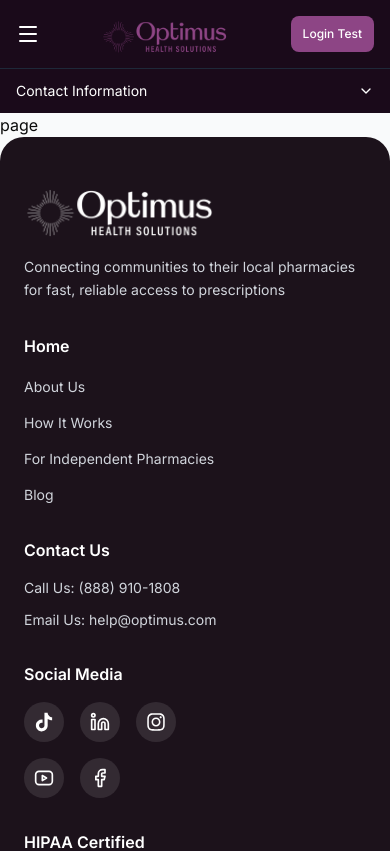
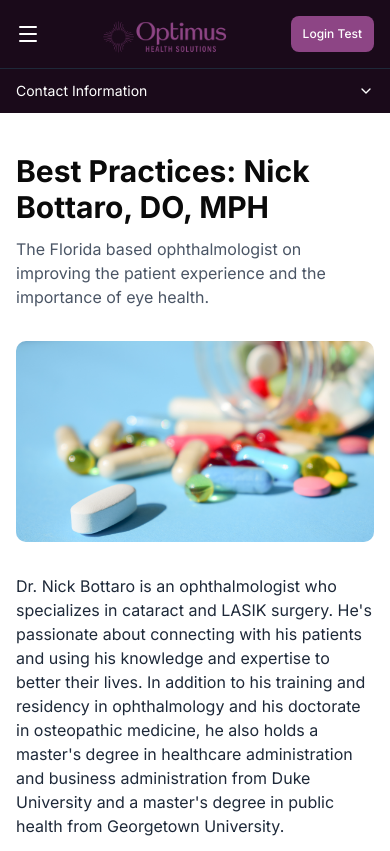
Before and after one commit to TanvirAhmed2942/future-pharmacy-website, a Next.js app: page /blog/blog-details/1 in a window 390 px wide. Shown: the top 851 px of the page. Built offline with nearby package versions, Linux system fonts and the light colour scheme.

Commit message:
blog details

```diff
--- a/src/app/(main)/blog/blog-details/[id]/page.tsx
+++ b/src/app/(main)/blog/blog-details/[id]/page.tsx
@@ -1,7 +1,13 @@
+import BlogDetailsLayout from "@/components/main/blog/blog-details/blogDetailsLayout";
 import React from "react";
 
-function page() {
-  return <div>page</div>;
+function Page() {
+  // We're using useParams inside BlogDetailsLayout to get the ID
+  return (
+    <div className="min-h-screen bg-white">
+      <BlogDetailsLayout />
+    </div>
+  );
 }
 
-export default page;
+export default Page;
--- /dev/null
+++ b/src/components/main/blog/blog-details/blogDetailsLayout.tsx
@@ -0,0 +1,121 @@
+"use client";
+import React from "react";
+import Image from "next/image";
+import { useParams } from "next/navigation";
+
+function BlogDetailsLayout() {
+  const params = useParams();
+  const blogId = params.id as string;
+  console.log(`Fetching blog with id: ${blogId}`);
+  const blogData = {
+    title: "Best Practices: Nick Bottaro, DO, MPH",
+    subtitle:
+      "The Florida based ophthalmologist on improving the patient experience and the importance of eye health.",
+    image: "/blog/blog.jpg",
+    content: [
+      {
+        type: "paragraph",
+        text: "Dr. Nick Bottaro is an ophthalmologist who specializes in cataract and LASIK surgery. He's passionate about connecting with his patients and using his knowledge and expertise to better their lives. In addition to his training and residency in ophthalmology and his doctorate in osteopathic medicine, he also holds a master's degree in healthcare administration and business administration from Duke University and a master's degree in public health from Georgetown University.",
+      },
+      {
+        type: "paragraph",
+        text: "Read on to learn how Dr. Bottaro got his start in medicine, how he approaches patient care, and how prioritizing eye health can help patients to take better care of their overall physical health.",
+      },
+      {
+        type: "question",
+        title:
+          "How did you get started in medicine and what inspired you to choose your specialty?",
+        answer:
+          "I've always wanted to be in medicine. It started with my grandmother, the matriarch of our family, who had a serious heart attack when I was in the first grade. The surgeon who helped her recover completely changed all of our lives. I remember thinking what an impact a person in medicine can have on the lives of so many people, and I fell in love with the field soon after that. During my training, I wanted to find a specialty that would enable me to have an impact on people's lives. When I found ophthalmology, I realized that I could help to cure peoples' blindness through cataract and LASIK surgeries. While doing this work, I saw how grateful the patients were and how I was able to help transform their lives for the better. Since then, I knew that ophthalmology was the right specialty for me.",
+      },
+      {
+        type: "question",
+        title:
+          "Can you tell us about your approach to improving the patient experience?",
+        answer:
+          "I approach my patients with a servant's heart. Ultimately, I use our sessions to help patients in their time of need. In my experience, creating a positive experience for the patient means ensuring that I have an empathetic and skilled manner that enables me to build trusting relationships with them and treat the whole person. Managing an eye condition can be very stressful and scary for the patient, especially when surgery is required. Which is why I do what I can to make sure that they feel that I'm treating them exactly how I would treat a family member. I want them to feel that all of their questions have been answered, that they're never rushed, and that they've been properly educated on their condition. In addition to being an expert in my field and in the top 1% of surgeons in the country, this is one of the most important parts of my job.",
+      },
+      {
+        type: "question",
+        title:
+          "Tell us more about your approach to health literacy and health education.",
+        answer:
+          "In addition to being a surgeon and clinician, I'm also a professor and teach a master's program. I love education, and I particularly enjoy using analogies to help convey more complicated and complex conditions, especially with my patients. I use my expertise as a physician and as a professor to translate knowledge in a way that my patients can easily understand and that makes them feel comfortable with what I'm saying and doing.",
+      },
+      {
+        type: "question",
+        title:
+          "In addition to being a doctorate of osteopathic medicine, you also have master's degrees in public health, healthcare administration, and business administration. How does your education and expertise influence how you run your practice?",
+        answer:
+          "It's true that there are a lot of letters at the end of my name, but the reason I pursued these additional degrees is because I realized that when I'm able to better understand the processes that guide our health care system, I'm also able to better understand the complexities of many factors that affect my patients every day. Understanding these complexities on a very deep level also helps me to educate my patients and establish a good rapport with them. Pursuing a master's degree in business administration has helped guide me on how to run a successful business in this unique health care environment where the government is constantly changing reimbursements. And my degree in public health has helped me to understand what people need and how to treat different demographics according to their needs. In general, my educational experience has been crafted with the goal of making sure that I'm very prepared and able to provide the absolute best care for my patients.",
+      },
+      {
+        type: "question",
+        title:
+          "What do you wish patients knew about your health and eye care in general?",
+        answer:
+          "How do you de-stress? Spending time with my kids helps me to de-stress after a tough day. I love coming home, throwing them in the pool, and getting to be a kid myself while spending time with them.",
+      },
+    ],
+    date: "October 31, 2025",
+    author: "Modern Pharmacy Staff",
+  };
+
+  return (
+    <div className="container mx-auto px-4 py-10">
+      <article className="max-w-4xl mx-auto bg-white rounded-lg overflow-hidden">
+        {/* Blog Header */}
+        <div className="mb-8">
+          <h1 className="text-3xl md:text-4xl font-bold mb-3">
+            {blogData.title}
+          </h1>
+          <p className="text-gray-600 mb-6">{blogData.subtitle}</p>
+        </div>
+
+        {/* Featured Image */}
+        <div className="relative w-full aspect-video mb-8">
+          <Image
+            src={blogData.image}
+            alt={blogData.title}
+            fill
+            className="object-cover rounded-lg"
+            priority
+          />
+        </div>
+
+        {/* Blog Content */}
+        <div className="prose max-w-none">
+          {blogData.content.map((section, index) => {
+            if (section.type === "paragraph") {
+              return (
+                <p key={index} className="mb-6 text-gray-800">
+                  {section.text}
+                </p>
+              );
+            } else if (section.type === "question") {
+              return (
+                <div key={index} className="mb-8">
+                  <h3 className="text-xl font-semibold mb-3">
+                    {section.title}
+                  </h3>
+                  <p className="text-gray-800">{section.answer}</p>
+                </div>
+              );
+            }
+            return null;
+          })}
+        </div>
+
+        {/* Blog Footer */}
+        <div className="mt-10 pt-6 border-t border-gray-200">
+          <div className="flex items-center justify-between text-gray-600 text-sm">
+            <span>Published: {blogData.date}</span>
+            <span>By: {blogData.author}</span>
+          </div>
+        </div>
+      </article>
+    </div>
+  );
+}
+
+export default BlogDetailsLayout;
--- a/src/components/main/blog/blogCard.tsx
+++ b/src/components/main/blog/blogCard.tsx
@@ -1,5 +1,6 @@
 import { Card, CardContent } from "@/components/ui/card";
 import Image from "next/image";
+import Link from "next/link";
 import React from "react";
 
 interface Blog {
@@ -11,13 +12,22 @@ interface Blog {
   category: string;
   tags: string[];
   content: string;
+  id?: string; // Optional ID for the blog
 }
 
 function BlogCard({ blog }: { blog: Blog[] }) {
   return (
-    <Card className="border p-2 bg-white border-gray-200 shadow-sm hover:shadow-md transition-shadow duration-300">
-      {blog.map((blog) => (
-        <CardContent key={blog.title + blog.date} className="p-2">
+    <Card className="border p-2 bg-[#f9f9f9] border-gray-200 shadow-none hover:shadow-md transition-shadow duration-300 border-none cursor-pointer">
+      {blog.map((blog, index) => {
+        // Generate an ID if one doesn't exist
+        const blogId = blog.id || `blog-${index + 1}`;
+
+        return (
+          <Link
+            href={`/blog/blog-details/${blogId}`}
+            key={blog.title + blog.date}
+          >
+            <CardContent className="p-2">
               <div>
                 <div className="relative w-full aspect-[16/9] overflow-hidden">
                   <Image
@@ -36,15 +46,17 @@ function BlogCard({ blog }: { blog: Blog[] }) {
                 </div>
                 <div>
                   <h2 className="text-lg font-bold mt-2">{blog.title}</h2>
-              <p className="text-sm text-gray-500">{blog.description}</p>
+                  {/* <p className="text-sm text-gray-500">{blog.description}</p> */}
                 </div>
-            <div className="flex justify-between mt-2">
-              <p className="text-sm text-gray-500">Category: {blog.category}</p>
+                <div className="flex lg:flex-col 2xl:flex-row gap-y-2 justify-between mt-2">
+                  <p className="text-sm text-gray-500">
+                    Category: {blog.category}
+                  </p>
                   <p className="text-sm text-gray-500 flex gap-2">
                     {blog.tags.map((tag) => (
                       <span
                         key={tag}
-                    className="text-sm bg-[#a064a0] text-white  px-2 py-0.5 rounded-full"
+                        className="text-sm bg-[#a064a0] text-white px-2 py-0.5 rounded-full"
                       >
                         {tag}
                       </span>
@@ -53,7 +65,9 @@ function BlogCard({ blog }: { blog: Blog[] }) {
                 </div>
               </div>
             </CardContent>
-      ))}
+          </Link>
+        );
+      })}
     </Card>
   );
 }
```
Lines whose indentation alone changed are shown as unchanged.
